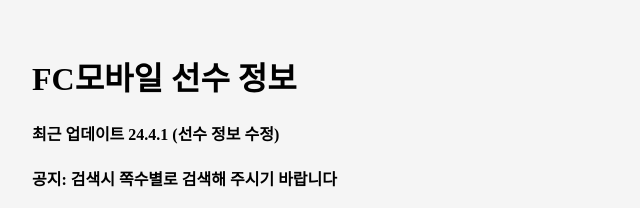
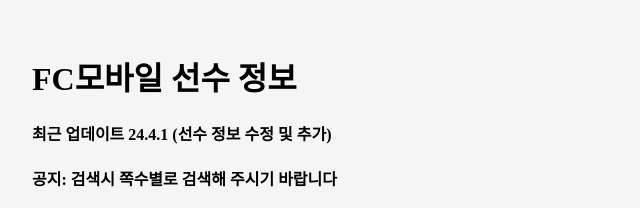
Before and after one commit to jw619/-, a plain HTML site: page index.html in a window 1280 px wide. Shown: the top 208 px of the page, 0-640 px from the left. Drawn offline with Linux system fonts and the light colour scheme.

Commit message:
Update index.html

```diff
--- a/index.html
+++ b/index.html
@@ -11,7 +11,7 @@
 </head>
 <body>
     <h1 id="heading">FC모바일 선수 정보</h1>
-    <h4 id="update">최근 업데이트 24.4.1 (선수 정보 수정)</h4>
+    <h4 id="update">최근 업데이트 24.4.1 (선수 정보 수정 및 추가)</h4>
     <h4 id="info">공지: 검색시 쪽수별로 검색해 주시기 바랍니다</h4>
     <div id="search-container">
         <input type="text" id="search-input" placeholder="선수, 시즌, 스킬 부스트, 키, 개인기 검색..." onkeyup="filterTable()">
```
